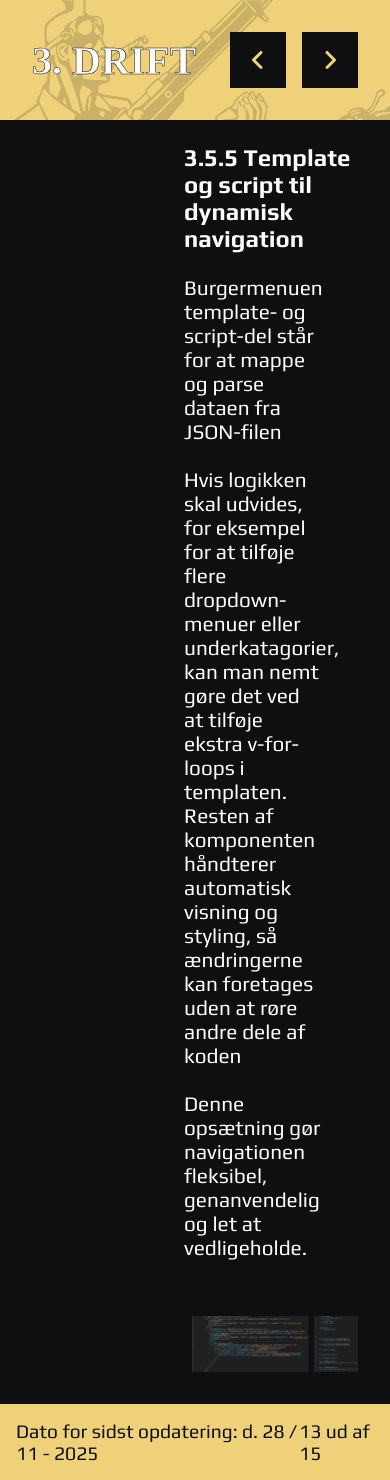
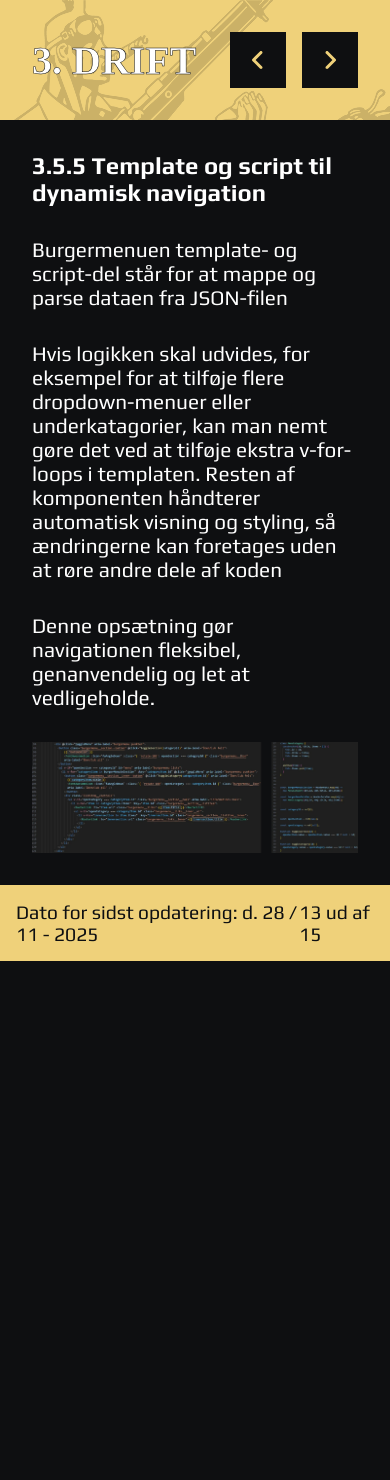
Before and after one commit to Dontosquare/Design-system-3-sem, a Vue app in the folder designmanual/: page /manage-JSON-template in a window 390 px wide. After the commit the page ends 961 px from the top, so only its background shows below. Built offline with nearby package versions, Linux system fonts and the light colour scheme; a web font is replaced by a local one.

Commit message:
json tablet layout

```diff
--- a/designmanual/src/views/ManageJSONTemplateView.vue
+++ b/designmanual/src/views/ManageJSONTemplateView.vue
@@ -16,8 +16,8 @@ import jsonimage  from '@/assets/image/manage-picture-12.webp';
           nemt gøre det ved at tilføje ekstra v-for-loops i templaten. Resten af komponenten håndterer automatisk visning og styling,
           så ændringerne kan foretages uden at røre andre dele af koden</p>
         <p>Denne opsætning gør navigationen fleksibel, genanvendelig og let at vedligeholde.</p>
-        <div class="json__img">
-        <img :src="jsonimage" alt="jsonimg" id="jsonimage">
+        <div class="json-img-wrapper">
+        <img :src="jsonimage" alt="jsonimg" class="json-img">
         </div>
       </div>
     </div>
@@ -28,42 +28,34 @@ import jsonimage  from '@/assets/image/manage-picture-12.webp';
 <style lang="scss" scoped>
 @import "../assets/main.scss";
 
-@import "../assets/main.scss";
-
-.main__overall {
-  background-color: $color-anubis-black;
-}
-
 .json__overall {
   display: flex;
-}
-
-h2 {
-  display: flex;
-  margin: 1.5rem;
+  padding: 2rem;
 }
 
 p {
-  display: flex;
-  flex-direction: column;
-  margin: 1.5rem;
-  width: 60%;
+  margin-top: 2rem;
+  margin-bottom: 2rem;
+  width: 80%;
 }
 
-.json__text {
-  margin-left: 10rem;
-}
-
-.json__img {
-  flex: 0 0 auto;
+.json-img-wrapper {
   display: flex;
-  padding: 2rem;
+  justify-content: center;
   align-items: center;
 }
 
-img#jsonimage {
-  max-width: 100%;
-  height: auto;
-  margin-right: 10rem;
+.json-img {
+  width: 90%;
+}
+
+@media (max-width: 800px) {
+  .json-img {
+    width: 100%;
+  }
+
+  p {
+    width: 100%;
+  }
 }
 </style>
```
